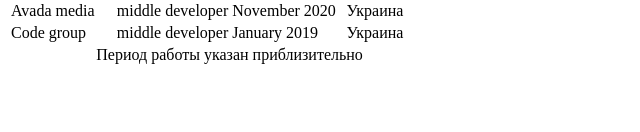
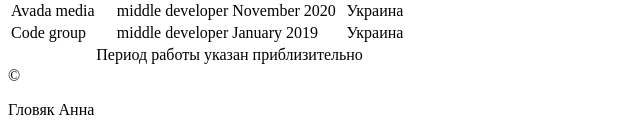
Before and after one commit to AnnaGlovyak/rezume_beetroot, a plain HTML site: page index.html in a window 1280 px wide. Shown: the part 701-833 px from the top of the page, without its empty margins (0-640 px from the left). Before the commit the page ends 800 px from the top, so only its background shows below. Drawn offline with Linux system fonts and the light colour scheme.

Commit message:
added footer

```diff
--- a/index.html
+++ b/index.html
@@ -78,5 +78,8 @@
             </table>
         </section>
     </main>
+    <footer>
+        &copy;<p>Гловяк Анна</p>
+    </footer>
 </body>
 </html>
```
